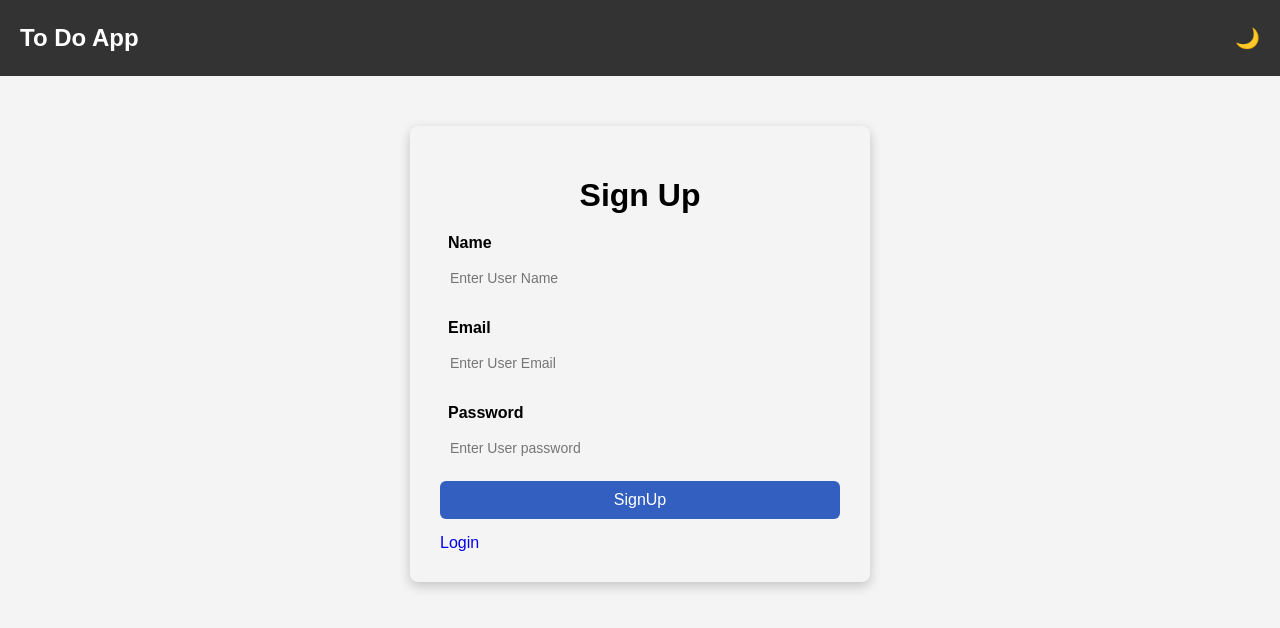
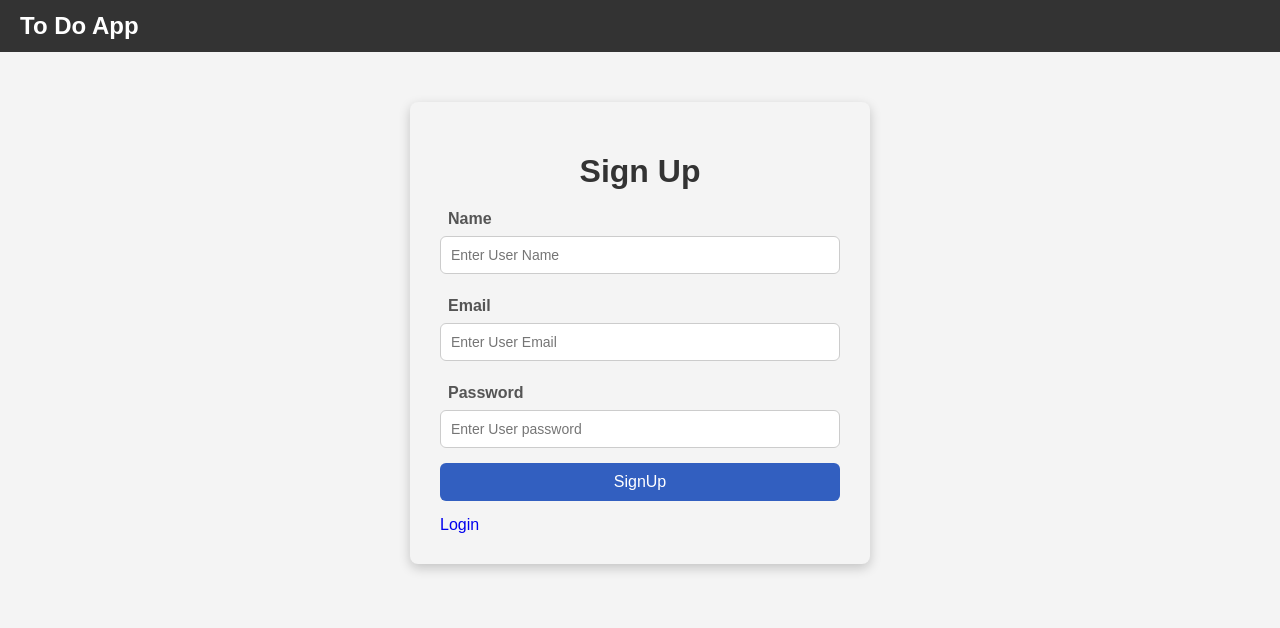
Before and after one commit to amit20055/MERN-Project, a React app in the folder frontend/: page /signup in a window 1280 px wide. Shown: the top 628 px of the page. Built offline with nearby package versions, Linux system fonts and the light colour scheme; the HTML template or start-up script is replaced by a standard one.

Commit message:
Completely remove Dark Mode and restore original styles

```diff
--- a/frontend/src/component/NavBar.jsx
+++ b/frontend/src/component/NavBar.jsx
@@ -12,17 +12,6 @@ function Navbar(){
 
       },0)
     }
-
-    const [theme, setTheme] = useState(localStorage.getItem('theme') || 'light');
-
-    useEffect(() => {
-        document.documentElement.setAttribute('data-theme', theme);
-        localStorage.setItem('theme', theme);
-    }, [theme]);
-
-    const toggleTheme = () => {
-        setTheme(theme === 'light' ? 'dark' : 'light');
-    };
 
     useEffect(()=>{
         const handlestorage=()=>{
@@ -40,9 +29,6 @@ function Navbar(){
         <nav className="navbar">
             <div className='Logo'>To Do App</div>
                 <ul className='nav-Links'>
-                    <li onClick={toggleTheme} style={{cursor: 'pointer', fontSize: '20px'}}>
-                        {theme === 'light' ? '🌙' : '☀️'}
-                    </li>
                     {
                        login?
                        <>
--- a/frontend/src/index.css
+++ b/frontend/src/index.css
@@ -1,28 +1,6 @@
-:root {
-  --bg-color: #ffffff;
-  --text-color: #333333;
-  --card-bg: #f4f4f4;
-  --item-bg: #8791b0;
-  --header-bg: #8991e9;
-  --border-color: #cccccc;
-  --btn-bg: #325fc0;
-}
-
-[data-theme='dark'] {
-  --bg-color: #121212;
-  --text-color: #e0e0e0;
-  --card-bg: #1e1e1e;
-  --item-bg: #2d3748;
-  --header-bg: #4a5568;
-  --border-color: #444444;
-  --btn-bg: #4a5568;
-}
-
 body {
   margin: 0;
   padding: 0;
-  background-color: var(--bg-color);
-  color: var(--text-color);
   font-family: sans-serif;
-  transition: all 0.3s ease;
+  background-color: #ffffff;
 }
--- a/frontend/src/style/addtask.css
+++ b/frontend/src/style/addtask.css
@@ -2,7 +2,7 @@
     max-width: 400px;
     margin:50px auto;
     padding: 30px;
-    background-color: var(--card-bg);
+    background-color: #f4f4f4;
     border-radius: 8px;
     box-shadow: 0px 4px  12px rgba(0,0,0,0.2);
 }
@@ -11,22 +11,20 @@ label{
     display: block;
     margin: 8px;
     font-weight: 600;
-    color: var(--text-color);
+    color:#555 ;
 }
 
 h1{
     text-align: center;
     margin-bottom: 20px;
-    color: var(--text-color);
+    color:#333
 }
 
 input,textarea, select{
     width: 100%;
     padding: 10px;
     margin-bottom: 15px;
-    border: 1px solid var(--border-color);
-    background-color: var(--bg-color);
-    color: var(--text-color);
+    border: 1px solid #ccc;
     border-radius: 6px;
     font-size: 14px;
     box-sizing: border-box;
--- a/frontend/src/style/list.css
+++ b/frontend/src/style/list.css
@@ -4,35 +4,34 @@
     padding: 20px;
     list-style: none;
     margin: 20px;
-    grid-template-columns: 80px 50px 150px 1fr 100px 180px; /* 6 columns now */
-    min-width: 900px; /* Increased min-width for the extra column */
+    grid-template-columns: 80px 50px 150px 1fr 100px 180px;
+    min-width: 900px;
 }
 
 .List-container {
     overflow-x: auto;
     margin-left: 20px;
     margin-right: 20px;
-    color: var(--text-color);
 }
 
 .list-header{
     font-weight: bold;
-    border: 1px solid var(--border-color);
+    border: 1px solid #ccc;
     border-radius: 5px;
     padding: 10px;
-    background-color: var(--header-bg);
+    background-color: #8991e9;
     text-align: center;
 }
 .list-item{
     padding: 10px;
-    border: 1px solid var(--border-color);
-    background-color: var(--item-bg);
+    border: 1px solid #ccc;
+    background-color: #8791b0;
     border-radius: 5px;
     display: flex;
     align-items: center;
     justify-content: center;
     word-break: break-word;
-    color: white; /* keeping text white on item-bg as it was before */
+    color: white;
 }
 
 .delete-btn{
@@ -69,22 +68,21 @@
     background-color: #096a35;
 }
 .delete-multiple{
-    width: 80px; /* Checkbox column ke barabar */
-    margin-left: 40px; /* 20px list margin + 20px list padding */
+    width: 80px;
+    margin-left: 40px;
     margin-bottom: 10px;
     display: block;
-    padding: 6px 0; /* Padding adjust ki taaki button clean dikhe */
+    padding: 6px 0;
     text-align: center;
 }
 
-/* Mobile specific adjustment */
 @media (max-width: 600px) {
     .task-list {
         margin: 10px 0;
         padding: 10px;
     }
     .delete-multiple {
-        margin-left: 10px; /* Mobile par padding/margin ke hisab se adjust kiya */
-        width: 80px; /* Width wahi rahegi */
+        margin-left: 10px;
+        width: 80px;
     }
 }
```
